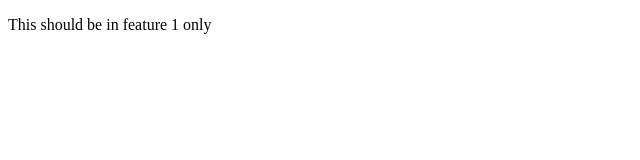
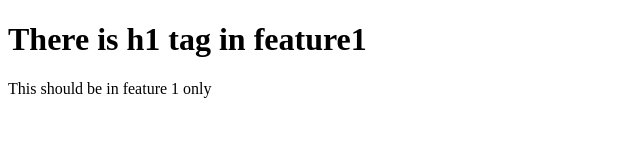
Before and after one commit to ansarimehran24/local-project-repo, a plain HTML site: page index.html in a window 1280 px wide. Shown: the whole page, without its empty margins (0-640 px from the left). Drawn offline with Linux system fonts and the light colour scheme.

Commit message:
Added one h1 tag

```diff
--- a/index.html
+++ b/index.html
@@ -6,6 +6,7 @@
     <title>Document</title>
 </head>
 <body>
+    <h1>There is h1 tag in feature1</h1>
     <p>This should be in feature 1 only</p>
 </body>
 </html>
```
